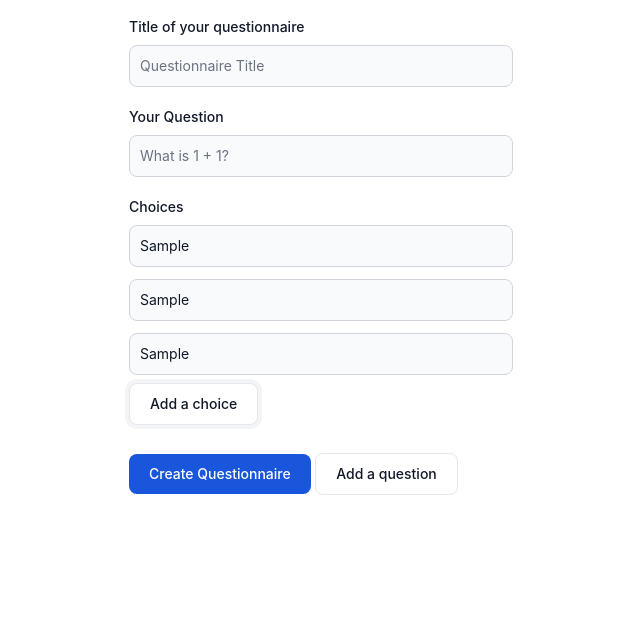
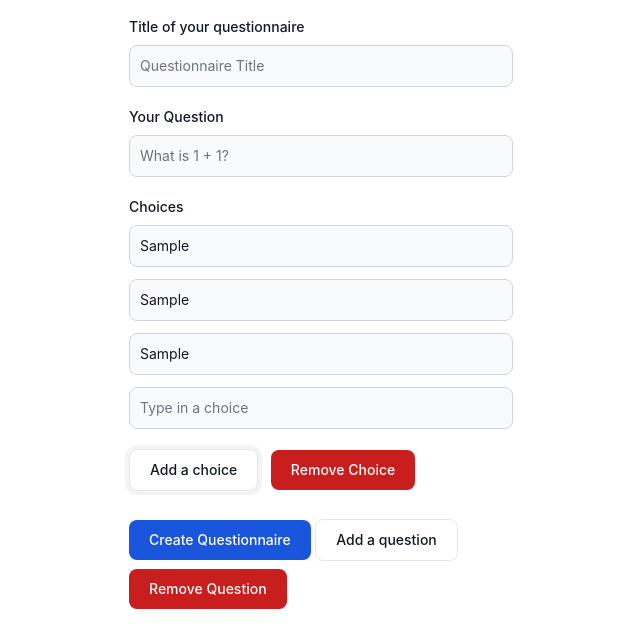
Before and after one commit to dexterbrian/insightly, a website: page src/views/questionnaire-form.html in a window 1280 px wide. Both pictures are taken after typing "Sample", "Sample", "Sample" into the empty fields and a click on the button "Add a choice". Shown: the part 161-800 px from the top of the page, without its empty margins (319-959 px from the left). Drawn offline with nearby package versions, Linux system fonts and the light colour scheme.

Commit message:
Enabled adding and removing choices and questions

```diff
--- a/src/views/questionnaire-form.html
+++ b/src/views/questionnaire-form.html
@@ -24,6 +24,8 @@
             <input type="text" id="title" name="title" class="bg-gray-50 border border-gray-300 text-gray-900 text-sm rounded-lg focus:ring-blue-500 focus:border-blue-500 block w-full p-2.5 dark:bg-gray-700 dark:border-gray-600 dark:placeholder-gray-400 dark:text-white dark:focus:ring-blue-500 dark:focus:border-blue-500" placeholder="Questionnaire Title" required />
         </div>
 
+        <div id="questionsArea">
+            <div id="questions">
                 <div class="mb-5">
                     <label for="question" class="block mb-2 text-sm font-medium text-gray-900 dark:text-white">Your Question</label>
                     <input type="text" id="question" name="question" class="bg-gray-50 border border-gray-300 text-gray-900 text-sm rounded-lg focus:ring-blue-500 focus:border-blue-500 block w-full p-2.5 dark:bg-gray-700 dark:border-gray-600 dark:placeholder-gray-400 dark:text-white dark:focus:ring-blue-500 dark:focus:border-blue-500" placeholder="What is 1 + 1?" required />
@@ -34,16 +36,51 @@
                     <div id="choices">
                         <input type="text" name="choices[]" class="bg-gray-50 border border-gray-300 text-gray-900 text-sm rounded-lg focus:ring-blue-500 focus:border-blue-500 block w-full p-2.5 dark:bg-gray-700 dark:border-gray-600 dark:placeholder-gray-400 dark:text-white dark:focus:ring-blue-500 dark:focus:border-blue-500 mb-3" placeholder="Type in a choice" required />
                         <input type="text" name="choices[]" class="bg-gray-50 border border-gray-300 text-gray-900 text-sm rounded-lg focus:ring-blue-500 focus:border-blue-500 block w-full p-2.5 dark:bg-gray-700 dark:border-gray-600 dark:placeholder-gray-400 dark:text-white dark:focus:ring-blue-500 dark:focus:border-blue-500 mb-3" placeholder="Type in a choice" required />
-                <input type="text" name="choices[]" class="bg-gray-50 border border-gray-300 text-gray-900 text-sm rounded-lg focus:ring-blue-500 focus:border-blue-500 block w-full p-2.5 dark:bg-gray-700 dark:border-gray-600 dark:placeholder-gray-400 dark:text-white dark:focus:ring-blue-500 dark:focus:border-blue-500" placeholder="Type in a choice" required />
+                        <input type="text" name="choices[]" class="bg-gray-50 border border-gray-300 text-gray-900 text-sm rounded-lg focus:ring-blue-500 focus:border-blue-500 block w-full p-2.5 dark:bg-gray-700 dark:border-gray-600 dark:placeholder-gray-400 dark:text-white dark:focus:ring-blue-500 dark:focus:border-blue-500 mb-3" placeholder="Type in a choice" required />
                     </div>
-            <button type="button" class="py-2.5 px-5 me-2 mt-2 mb-2 text-sm font-medium text-gray-900 focus:outline-none bg-white rounded-lg border border-gray-200 hover:bg-gray-100 hover:text-blue-700 focus:z-10 focus:ring-4 focus:ring-gray-100 dark:focus:ring-gray-700 dark:bg-gray-800 dark:text-gray-400 dark:border-gray-600 dark:hover:text-white dark:hover:bg-gray-700">Add a choice</button>
+                    <button type="button" onclick="addChoice()" class="py-2.5 px-5 me-2 mt-2 mb-2 text-sm font-medium text-gray-900 focus:outline-none bg-white rounded-lg border border-gray-200 hover:bg-gray-100 hover:text-blue-700 focus:z-10 focus:ring-4 focus:ring-gray-100 dark:focus:ring-gray-700 dark:bg-gray-800 dark:text-gray-400 dark:border-gray-600 dark:hover:text-white dark:hover:bg-gray-700">Add a choice</button>
+                    <button type="button" onclick="removeChoice()" class="focus:outline-none text-white bg-red-700 hover:bg-red-800 focus:ring-4 focus:ring-red-300 font-medium rounded-lg text-sm px-5 py-2.5 me-2 mb-2 dark:bg-red-600 dark:hover:bg-red-700 dark:focus:ring-red-900">Remove Choice</button>
+                </div>
+            </div>
         </div>
 
         <button type="submit" class="text-white bg-blue-700 hover:bg-blue-800 focus:ring-4 focus:outline-none focus:ring-blue-300 font-medium rounded-lg text-sm w-full sm:w-auto px-5 py-2.5 text-center dark:bg-blue-600 dark:hover:bg-blue-700 dark:focus:ring-blue-800">Create Questionnaire</button>
-        <button type="button" class="py-2.5 px-5 me-2 mb-2 text-sm font-medium text-gray-900 focus:outline-none bg-white rounded-lg border border-gray-200 hover:bg-gray-100 hover:text-blue-700 focus:z-10 focus:ring-4 focus:ring-gray-100 dark:focus:ring-gray-700 dark:bg-gray-800 dark:text-gray-400 dark:border-gray-600 dark:hover:text-white dark:hover:bg-gray-700">Add a question</button>
+        <button type="button" onclick="addQuestion()" class="py-2.5 px-5 me-2 mb-2 text-sm font-medium text-gray-900 focus:outline-none bg-white rounded-lg border border-gray-200 hover:bg-gray-100 hover:text-blue-700 focus:z-10 focus:ring-4 focus:ring-gray-100 dark:focus:ring-gray-700 dark:bg-gray-800 dark:text-gray-400 dark:border-gray-600 dark:hover:text-white dark:hover:bg-gray-700">Add a question</button>
+        <button type="button" onclick="removeQuestion()" class="focus:outline-none text-white bg-red-700 hover:bg-red-800 focus:ring-4 focus:ring-red-300 font-medium rounded-lg text-sm px-5 py-2.5 me-2 mb-2 dark:bg-red-600 dark:hover:bg-red-700 dark:focus:ring-red-900">Remove Question</button>
     </form>
 
     <script src="https://cdn.jsdelivr.net/npm/flowbite@2.5.1/dist/flowbite.min.js"></script>
 
+    <script>
+        function addChoice() {
+            const choices = document.getElementById("choices");
+            let choice = document.createElement("input");
+
+            choice.type = "text";
+            choice.name = "choices[]";
+            choice.className = "bg-gray-50 border border-gray-300 text-gray-900 text-sm rounded-lg focus:ring-blue-500 focus:border-blue-500 block w-full p-2.5 dark:bg-gray-700 dark:border-gray-600 dark:placeholder-gray-400 dark:text-white dark:focus:ring-blue-500 dark:focus:border-blue-500 mb-3",
+            choice.placeholder = "Type in a choice",
+            choice.required = true;
+
+            choices.appendChild(choice);
+        }
+
+        function removeChoice() {
+            const choices = document.getElementById("choices");
+            choices.removeChild(choices.lastElementChild);
+        }
+
+        function addQuestion() {
+            const originalQuestionDiv = document.getElementById('questions');
+            const clonedQuestionDiv = originalQuestionDiv.cloneNode(true);
+
+            originalQuestionDiv.parentNode.appendChild(clonedQuestionDiv);
+        }
+
+        function removeQuestion() {
+            const questions = document.getElementById('questions');
+            questions.parentNode.removeChild(questions);
+        }
+    </script>
 </body>
 </html>
```
Also changed, not shown: src/output.css. Lines whose indentation alone changed are shown as unchanged.
